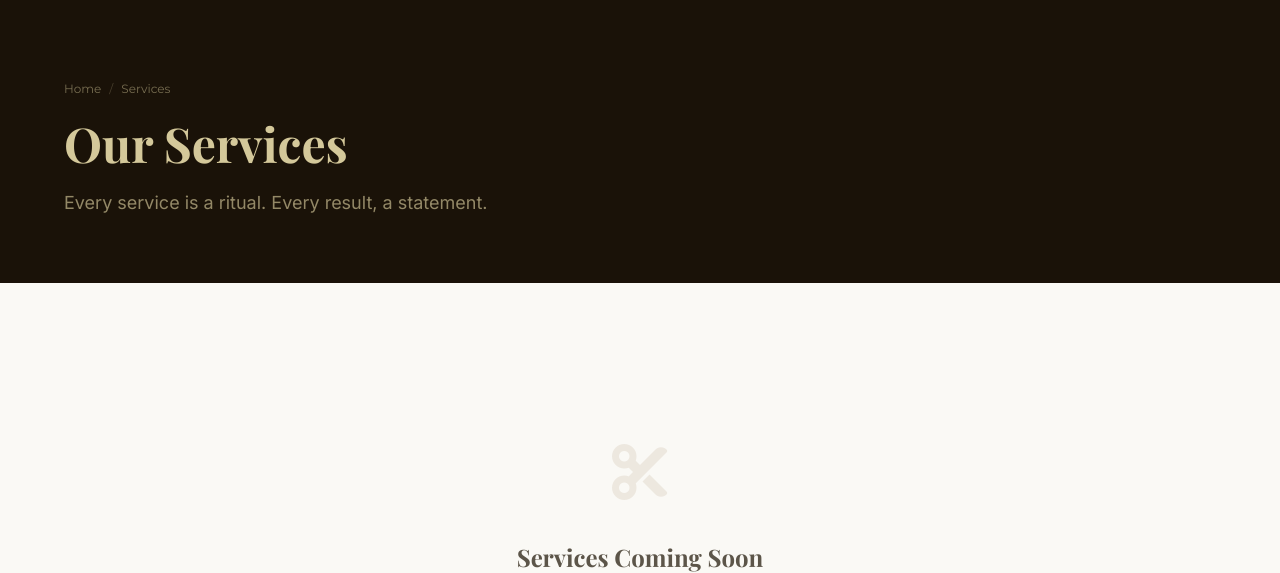
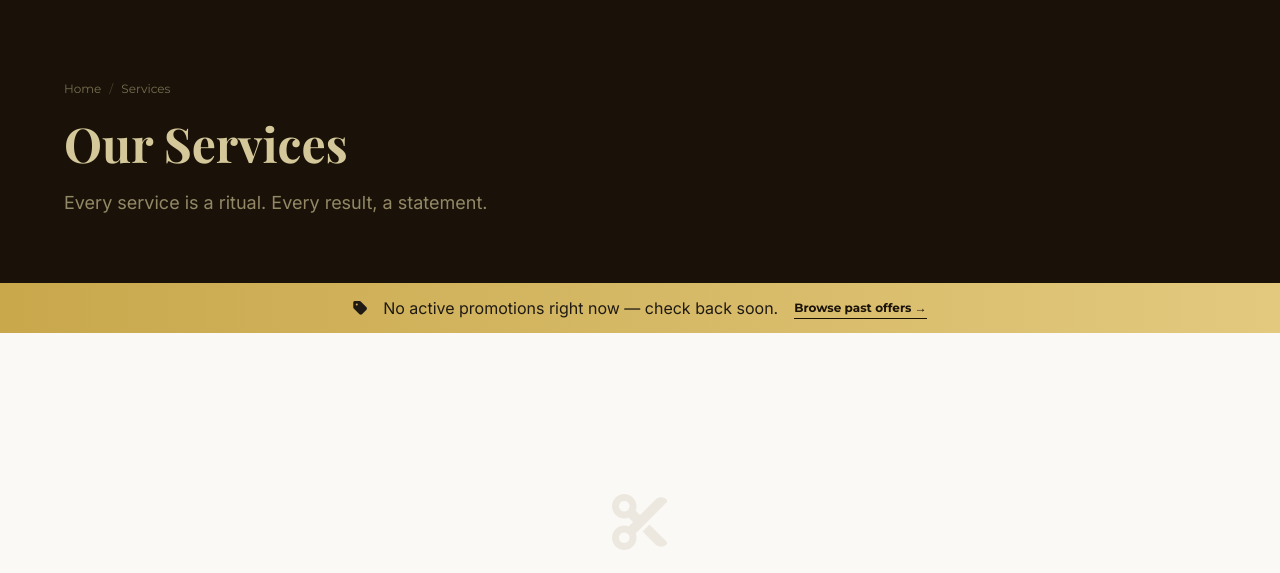
Before and after one commit to akolpaul2244/balirah-salon, a Django app: page /services/ in a window 1280 px wide. Shown: the part 73-646 px from the top of the page. Run offline with Django 5.2, Linux system fonts and the light colour scheme; data comes from the database, SQL or seed files in the repository; data that the repository does not hold is empty; parts of the project's set-up code (start-up, migrations or seed data) failed here and were passed over; some web fonts are replaced.

Commit message:
updated the service list page

```diff
--- a/templates/services/service_list.html
+++ b/templates/services/service_list.html
@@ -21,12 +21,14 @@
   </div>
 </div>
 
-<!-- Active promotions banner -->
-{% if active_promotions %}
-  <div class="promo-banner" role="region" aria-label="Current promotions">
+<!-- Promotions banner — always visible -->
+<div class="promo-banner{% if not active_promotions %} promo-banner--empty{% endif %}"
+     role="region"
+     aria-label="Current promotions">
   <div class="container">
     <div class="promo-banner__inner">
       <i class="fas fa-tag" aria-hidden="true"></i>
+      {% if active_promotions %}
         {% for promo in active_promotions %}
           <a href="{% url 'services:promotions' %}" class="promo-banner__item">
             <span>
@@ -46,10 +48,17 @@
         <a href="{% url 'services:promotions' %}" class="promo-banner__cta">
           View all offers →
         </a>
+      {% else %}
+        <span class="promo-banner__item promo-banner__item--none">
+          No active promotions right now — check back soon.
+        </span>
+        <a href="{% url 'services:promotions' %}" class="promo-banner__cta">
+          Browse past offers →
+        </a>
+      {% endif %}
     </div>
   </div>
 </div>
-{% endif %}
 
 <!-- Services section -->
 <section class="section">
@@ -57,7 +66,7 @@
 
     {% if categories %}
 
-      <!-- Category tabs — includes a Promotions tab if any active promotions exist -->
+      <!-- Category tabs — Promotions tab is always present -->
       <div class="service-tab-nav" role="tablist" aria-label="Service categories">
 
         {% for category in categories %}
@@ -76,13 +85,14 @@
           </button>
         {% endfor %}
 
-        {% if active_promotions %}
+        <!-- Promotions tab — always rendered; badge only shown when count > 0 -->
         <a href="{% url 'services:promotions' %}" class="service-tab service-tab--promo">
           <i class="fas fa-tag" aria-hidden="true"></i>
           Promotions
+          {% if active_promotions %}
             <span class="service-tab__badge">{{ active_promotions|length }}</span>
+          {% endif %}
         </a>
-        {% endif %}
 
       </div>
 
```
Lines whose indentation alone changed are shown as unchanged.
